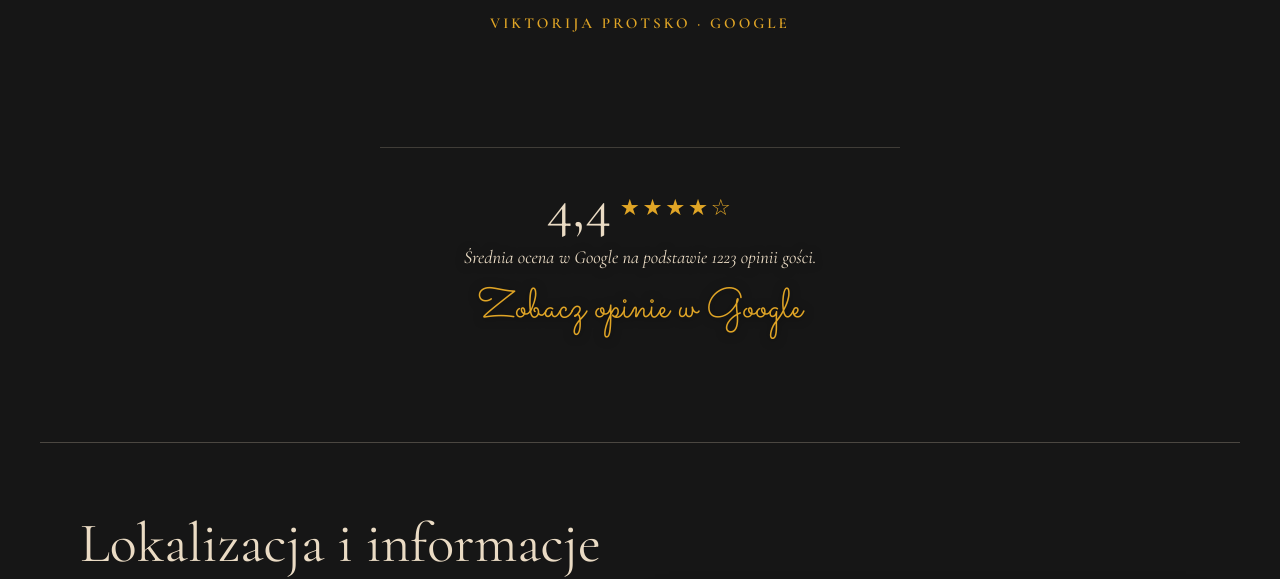
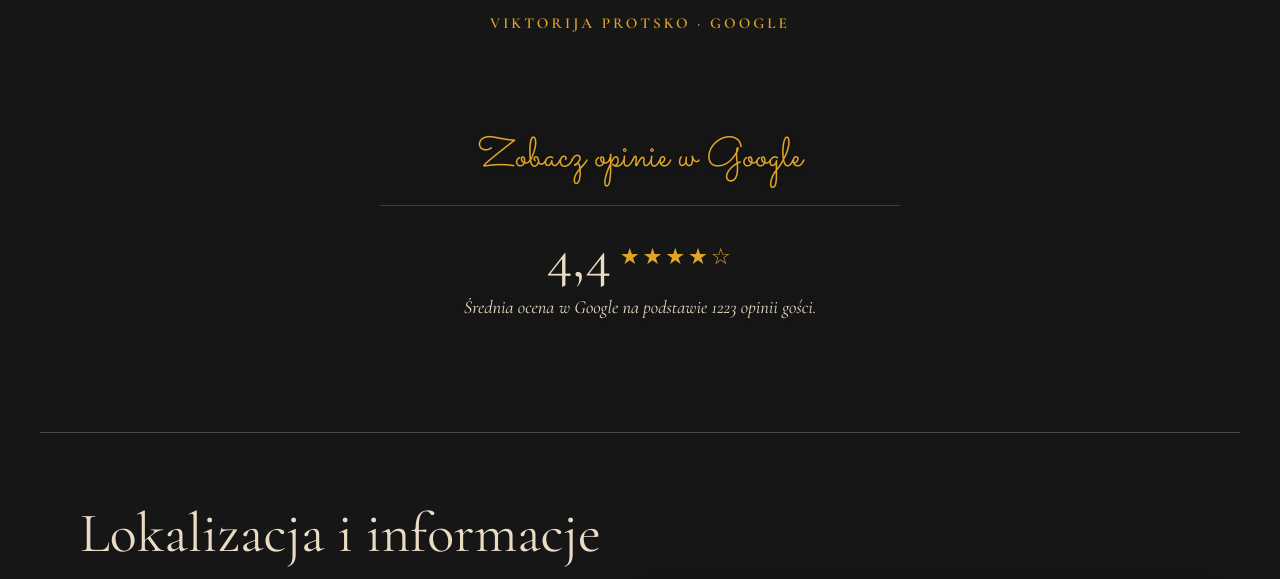
Before and after one commit to Matt329300/Jo.el.demo, a plain HTML site: page index.html in a window 1280 px wide. Shown: the part 7180-7759 px from the top of the page. Drawn offline with nearby package versions, Linux system fonts and the light colour scheme.

Commit message:
Ocena Google pod linkiem „Zobacz opinie w Google”
Co-Authored-By: Claude Opus 5.5 <noreply@anthropic.com>

```diff
--- a/index.html
+++ b/index.html
@@ -522,12 +522,12 @@
           </button>
         </div>
 
+        <p class="reviews-more"><a href="https://www.google.com/maps/search/?api=1&amp;query=JOEL+Sharing+Concept+Koszykowa+1+Warszawa" rel="noopener" target="_blank">Zobacz opinie w Google</a></p>
         <!-- Ocena widoczna w Google Maps (stan na 20.11.2026) – aktualizuj co jakiś czas -->
         <div class="reviews-score">
           <p class="review-score"><span class="review-score-num">4,4</span> <span class="review-stars" aria-hidden="true">★★★★☆</span></p>
           <p class="reviews-score-text">Średnia ocena w Google na podstawie 1223 opinii gości.</p>
         </div>
-        <p class="reviews-more"><a href="https://www.google.com/maps/search/?api=1&amp;query=JOEL+Sharing+Concept+Koszykowa+1+Warszawa" rel="noopener" target="_blank">Zobacz opinie w Google</a></p>
       </div>
     </section>
 
--- a/style.css
+++ b/style.css
@@ -861,3 +861,7 @@ h3 { font-weight: 600; font-size: 1.3rem; }
   text-shadow: 0 1px 10px rgba(0,0,0,.5);
 }
 .reviews-score + .reviews-more { margin-top: 14px; }
+
+/* Kolejność: link do Google, pod nim ocena */
+.reviews-more { margin-top: 28px; }
+.reviews-more + .reviews-score { margin-top: 24px; padding-top: 24px; }
```
